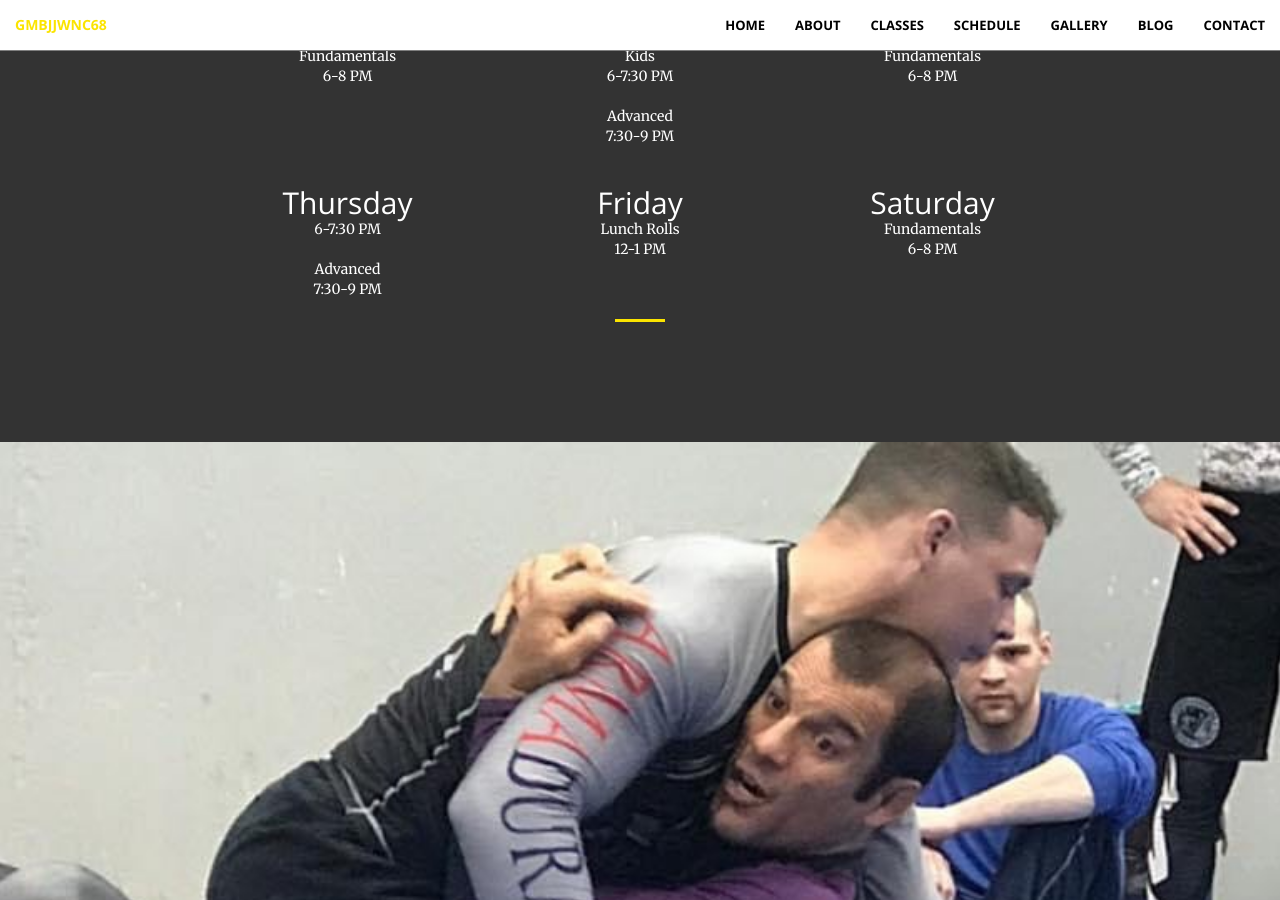
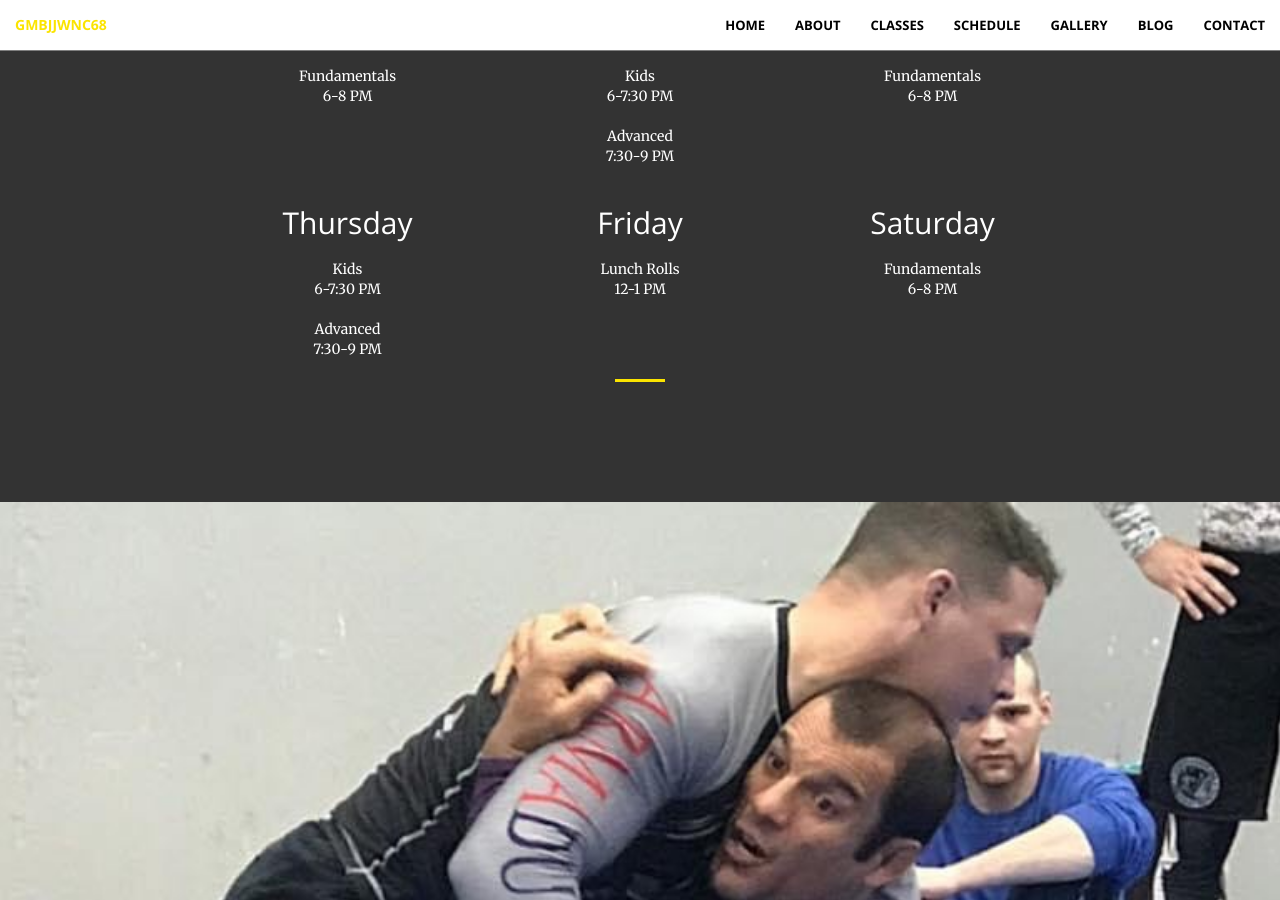
Before and after one commit to gmbjjwnc68/gmbjjwnc68.github.io, a Jekyll site: the page built from schedule.html, in a window 1280 px wide and 900 px high, scrolled down 1155 px. Built offline with Jekyll 4.4.1, drawn with Linux system fonts in a browser that asks for light colours.

Commit message:
Adjust txt spacing

```diff
--- a/_includes/class_schedule.html
+++ b/_includes/class_schedule.html
@@ -37,6 +37,7 @@
                 <div class="row">
                     <div class="col-lg-2 col-lg-offset-2 text-center">
                         <h2>Monday</h2>
+                        <br>
                         <ul>
                             <li>Fundamentals</li>
                             <li>6-8 PM</li>
@@ -44,6 +45,7 @@
                     </div>
                     <div class="col-lg-2 col-lg-offset-1 text-center">
                         <h2>Tuesday</h2>
+                        <br>
                         <ul>
                             <li>Kids</li>
                             <li>6-7:30 PM</li>
@@ -54,6 +56,7 @@
                     </div>
                     <div class="col-lg-2 col-lg-offset-1 text-center">
                         <h2>Wednesday</h2>
+                        <br>
                         <ul>
                             <li>Fundamentals</li>
                             <li>6-8 PM</li>
@@ -65,7 +68,9 @@
                 <div class="row">
                     <div class="col-lg-2 col-lg-offset-2 text-center">
                         <h2>Thursday</h2>
+                        <br>
                         <ul>
+                            <li>Kids</li>
                             <li>6-7:30 PM</li>
                             <br>
                             <li>Advanced</li>
@@ -74,6 +79,7 @@
                     </div>
                     <div class="col-lg-2 col-lg-offset-1 text-center">
                         <h2>Friday</h2>
+                        <br>
                         <ul>
                             <li>Lunch Rolls</li>
                             <li>12-1 PM</li>
@@ -81,6 +87,7 @@
                     </div>
                     <div class="col-lg-2 col-lg-offset-1 text-center">
                         <h2>Saturday</h2>
+                        <br>
                         <ul>
                             <li>Fundamentals</li>
                             <li>6-8 PM</li>
```
